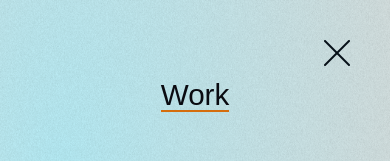
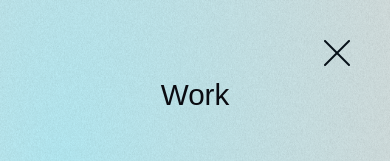
Before and after one commit to faustonunez/faustodesignportfolio-, a React (Vite) app: page / in a window 390 px wide. Both pictures are taken after a click on the element 354 px from the left and 56 px from the top of the page. Shown: the top 161 px of the page. Built offline with nearby package versions, Linux system fonts and the light colour scheme; a web font is replaced by a local one.

Commit message:
updated the mobile modal with undateds links

```diff
--- a/src/components/menu-modal.tsx
+++ b/src/components/menu-modal.tsx
@@ -1,4 +1,4 @@
-import { NavLink } from "react-router-dom";
+import { NavLink, useNavigate } from "react-router-dom";
 import CloseIcon from "../assets/icon-close.svg?react";
 
 interface MenuModalProps {
@@ -10,6 +10,35 @@ export function MenuModal({ onClose }: MenuModalProps) {
   const getNavLinkClass = ({ isActive }: { isActive: boolean }) =>
     `relative ${isActive ? " text-light-text-dark" : "text-light-text-dark hover:text-light-text-dark"} no-underline`;
 
+  const navigate = useNavigate();
+
+  // Function to handle the "Work" link click
+  interface HandleWorkClickEvent {
+    e: React.MouseEvent<HTMLAnchorElement>;
+  }
+
+  const handleWorkClick = (e: HandleWorkClickEvent["e"]): void => {
+    e.preventDefault();
+    navigate("/#work"); // Navigate to the homepage with a hash.
+
+    // Use a small delay to ensure the page has navigated.
+    setTimeout(() => {
+      const workSection: HTMLElement | null = document.getElementById("Work");
+      if (workSection) {
+        // Scroll to the element with smooth behavior
+        const offset: number = 180;
+        const elementPosition: number =
+          workSection.getBoundingClientRect().top + window.scrollY;
+        const offsetPosition: number = elementPosition - offset;
+
+        window.scrollTo({
+          top: offsetPosition,
+          behavior: "smooth",
+        });
+      }
+    }, 100); // Adjust the delay if necessary.
+  };
+
   return (
     <div className="w-svw h-full bg-custom p-20  z-50 top-0 backdrop-blur-md fixed  ">
       <CloseIcon
@@ -18,15 +47,13 @@ export function MenuModal({ onClose }: MenuModalProps) {
       />
       <ul className="flex flex-col justify-center gap-12 font-playfair items-center text-5xl   ">
         <li>
-          <NavLink
-            to="/#work"
-            className={({ isActive }) =>
-              `${getNavLinkClass({ isActive })} nav-link-underline ${isActive ? "nav-link-active" : ""}`
-            }
-            onClick={onClose} // Add this line to each NavLink
+          <a
+            href="#work"
+            onClick={handleWorkClick}
+            className={`nav-link-underline text-brand-secondary-100-text  dark:text-white ${getNavLinkClass({ isActive: false })}`}
           >
             <h3>Work</h3>
-          </NavLink>
+          </a>
         </li>
         <li>
           <NavLink
```
